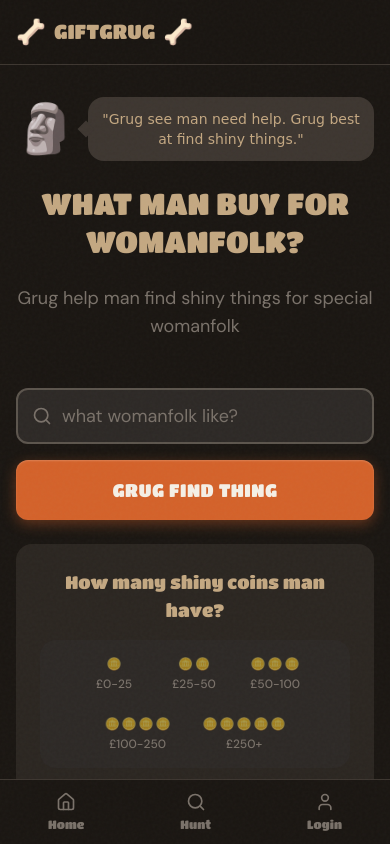
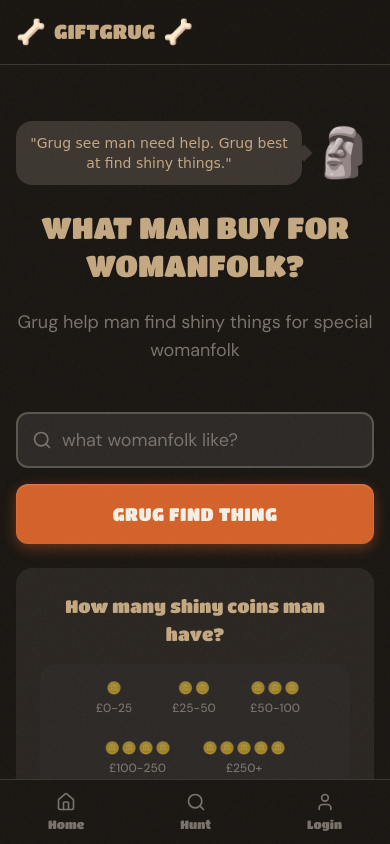
Before and after one commit to jondanks31/giftgrug, a Next.js app: page / in a window 390 px wide. Shown: the top 844 px of the page. Built offline with nearby package versions, Linux system fonts and the light colour scheme; no server answers; the database is empty.

Commit message:
fix: responsive fixes

```diff
--- a/src/components/GrugMascot.tsx
+++ b/src/components/GrugMascot.tsx
@@ -24,28 +24,51 @@ export function GrugMascot({
   }, [situation, customMessage]);
 
   const sizes = {
+    sm: 'text-4xl',
+    md: 'text-6xl',
+    lg: 'text-8xl',
+  };
+
+  const mobileSizes = {
     sm: 'text-3xl',
     md: 'text-4xl',
     lg: 'text-5xl',
   };
 
   return (
-    <div className={cn('flex items-center gap-3', className)}>
-      {/* Grug face - using emojis for MVP, can replace with SVG later */}
-      <div className={cn('select-none flex-shrink-0', sizes[size])}>
-        🗿
+    <>
+      {/* Desktop: Vertical layout (original) */}
+      <div className={cn('hidden md:flex flex-col items-center gap-3', className)}>
+        <div className={cn('select-none', sizes[size])}>
+          🗿
+        </div>
+        {quote && (
+          <div className="relative bg-stone-dark rounded-rock p-4 max-w-xs">
+            <div className="absolute -top-2 left-1/2 -translate-x-1/2 w-4 h-4 bg-stone-dark rotate-45" />
+            <p className="font-scribble text-lg text-sand text-center relative z-10">
+              "{quote}"
+            </p>
+          </div>
+        )}
       </div>
 
-      {/* Speech bubble */}
-      {quote && (
-        <div className="relative bg-stone-dark rounded-rock p-3 flex-grow">
-          {/* Bubble pointer - pointing left to Grug */}
-          <div className="absolute top-1/2 -left-2 -translate-y-1/2 w-3 h-3 bg-stone-dark rotate-45" />
-          <p className="text-sm text-sand relative z-10" style={{ fontFamily: '"Comic Sans MS", "Comic Sans", cursive' }}>
-            "{quote}"
-          </p>
+      {/* Mobile: Horizontal layout with Grug on right */}
+      <div className={cn('flex md:hidden items-center gap-3', className)}>
+        {/* Speech bubble */}
+        {quote && (
+          <div className="relative bg-stone-dark rounded-rock p-3 flex-grow">
+            {/* Bubble pointer - pointing right to Grug */}
+            <div className="absolute top-1/2 -right-2 -translate-y-1/2 w-3 h-3 bg-stone-dark rotate-45" />
+            <p className="text-sm text-sand relative z-10 font-grug-speech">
+              "{quote}"
+            </p>
+          </div>
+        )}
+        {/* Grug face on right (facing left toward bubble) */}
+        <div className={cn('select-none flex-shrink-0', mobileSizes[size])}>
+          🗿
         </div>
-      )}
-    </div>
+      </div>
+    </>
   );
 }
--- a/tailwind.config.ts
+++ b/tailwind.config.ts
@@ -49,6 +49,7 @@ const config: Config = {
         grug: ['Titan One', 'cursive'],
         body: ['DM Sans', 'sans-serif'],
         scribble: ['Caveat', 'cursive'],
+        'grug-speech': ['"Comic Sans MS"', '"Comic Sans"', '"Chalkboard SE"', '"Comic Neue"', 'cursive'],
       },
       borderRadius: {
         stone: '12px',
```
